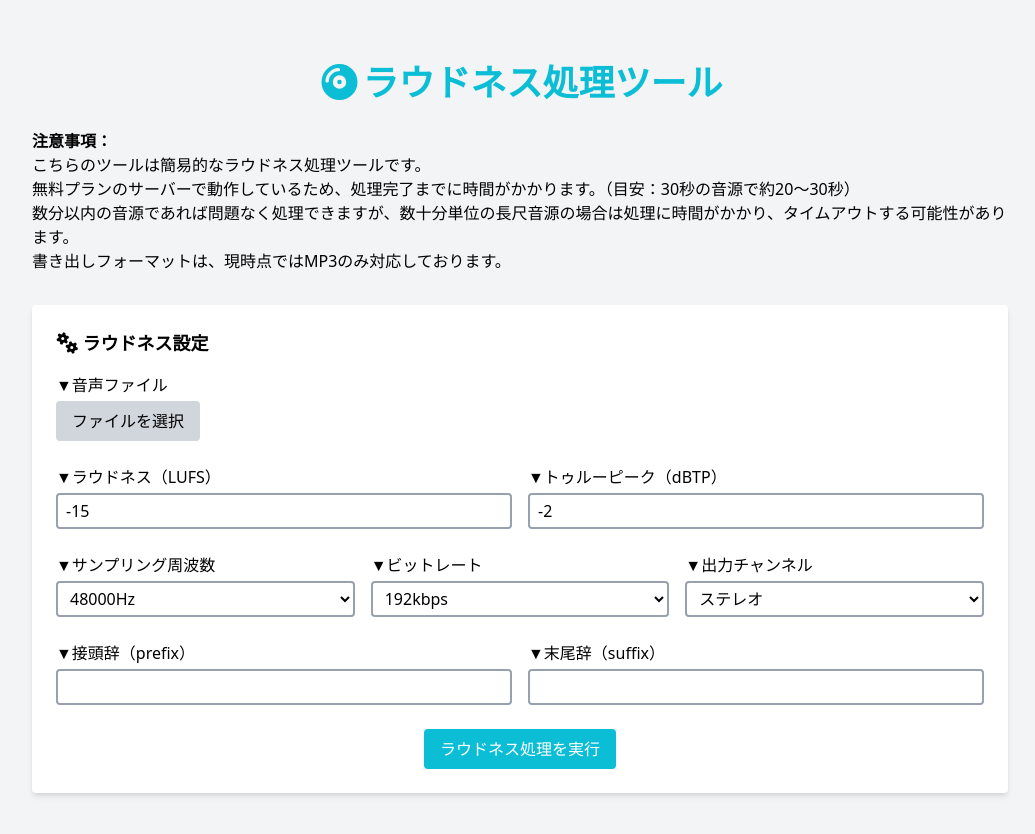
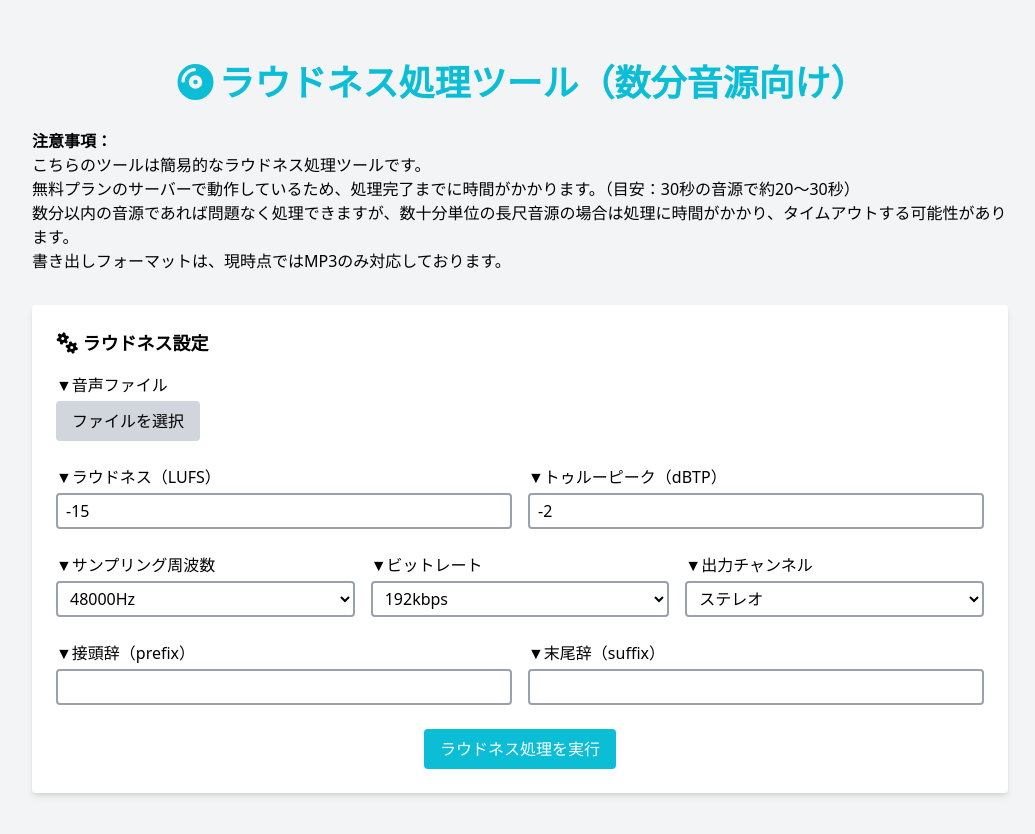
Before and after one commit to ayumic-c/loudness-tool-frontend, a React (Vite) app: page / in a window 1280 px wide. Shown: the top 834 px of the page, without its empty margins (120-1155 px from the left). Built offline with nearby package versions, Linux system fonts and the light colour scheme.

Commit message:
タイトル変更

```diff
--- a/src/App.jsx
+++ b/src/App.jsx
@@ -126,7 +126,7 @@ function App() {
       <div className="lg_container">
         <h1 className="leading-none text-2xl font-bold text-center text-[#0bbed5] lg:text-4xl">
           <FontAwesomeIcon icon="fa-solid fa-compact-disc" />
-          ラウドネス処理ツール
+          ラウドネス処理ツール（数分音源向け）
         </h1>
         <p className="mt-5 mb-6 lg:mt-7 lg:mb-8">
           <strong>注意事項：</strong>
```
